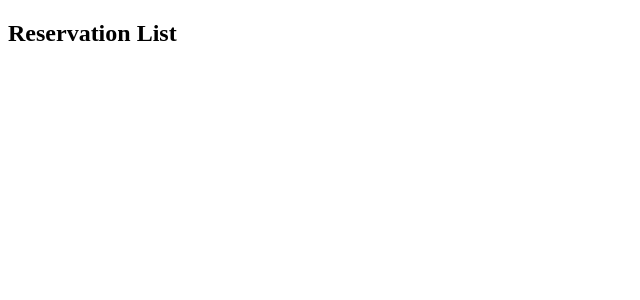
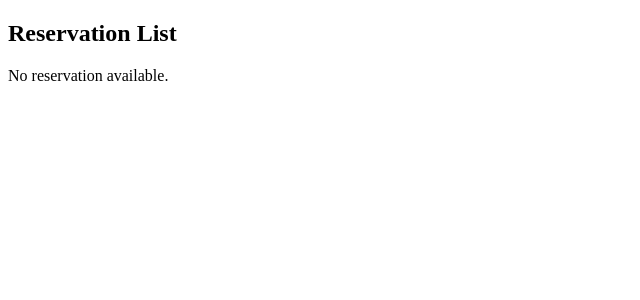
Before and after one commit to tomkedem/hotel-app, an Angular app: page /list in a window 1280 px wide. Shown: the top 300 px of the page, without its empty margins (0-640 px from the left). Built offline with nearby package versions, Linux system fonts and the light colour scheme.

Commit message:
ngtemplate and local reference

```diff
--- a/src/app/reservation-list/reservation-list.component.html
+++ b/src/app/reservation-list/reservation-list.component.html
@@ -1,12 +1,15 @@
 <h2>Reservation List</h2>
 
-<ul>
+<ul *ngIf="reservations.length; else noReservation">
     <li *ngFor="let reservation of reservations">
         Guest: {{reservation.guestName}}
         Email: {{reservation.guestEmail}}
         Room No.: {{reservation.roomNumber}}
         Check-In Date: {{reservation.checkInDate}}
         Check-Out Date: {{reservation.checkOutDate}}
-
     </li>
 </ul>
+
+<ng-template #noReservation>
+ <p>No reservation available.</p>
+</ng-template>
```
